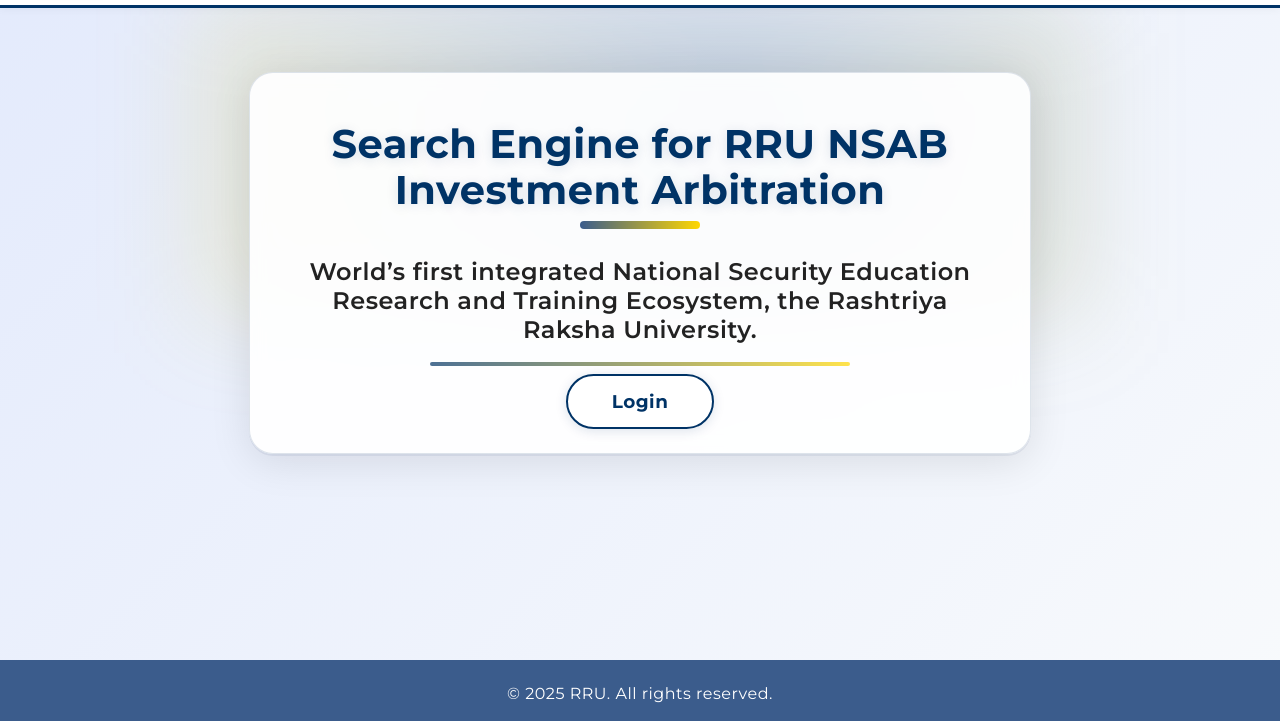
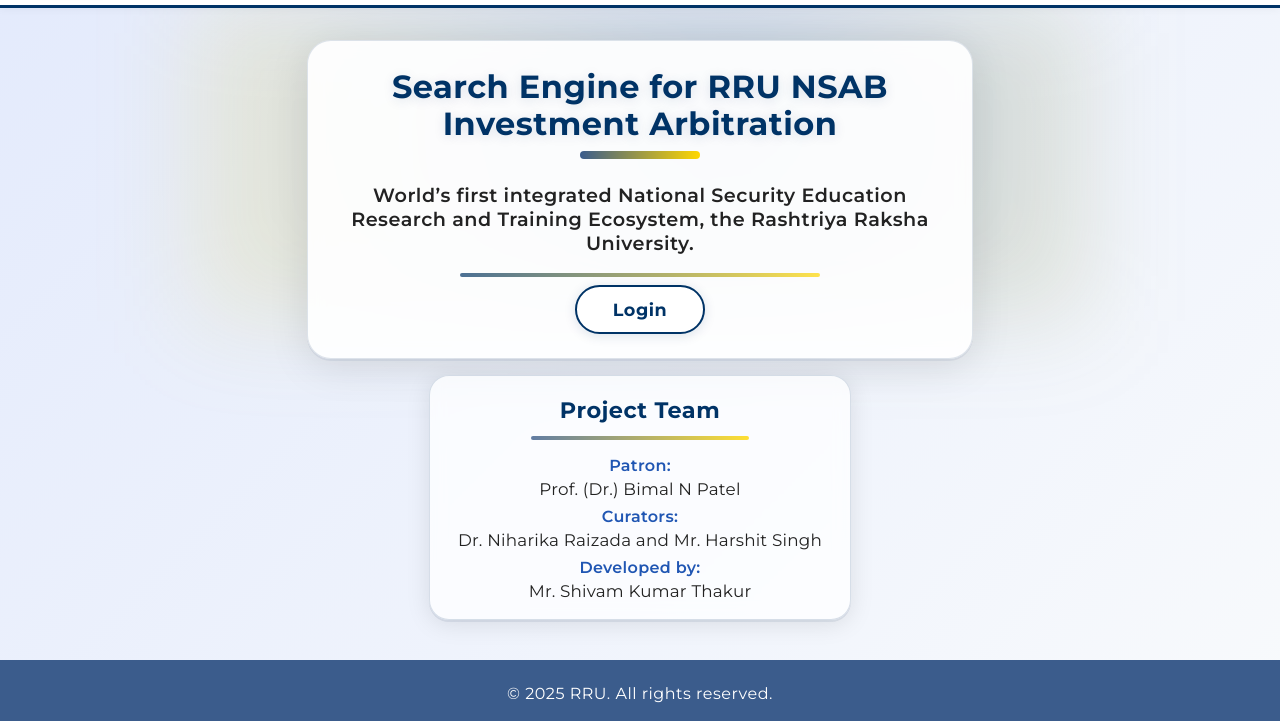
Before and after one commit to thethakurshivam/rru-investment-arbitration, a website: page index.html in a window 1280 px wide. Shown: the part 79-800 px from the top of the page. Drawn offline with Linux system fonts and the light colour scheme.

Commit message:
Add the project team card in home page

```diff
--- a/css/style.css
+++ b/css/style.css
@@ -35,12 +35,12 @@
 .hero-card {
   position: relative;
   z-index: 1;
-  margin: 8vh auto 0 auto;
-  padding: 48px 40px 40px 40px;
-  max-width: 700px;
+  margin: 4vh auto 0 auto;
+  padding: 28px 32px 24px 32px;
+  max-width: 600px;
   background: rgba(255,255,255,0.65);
-  border-radius: 32px;
-  box-shadow: 0 8px 40px rgba(0,0,0,0.13), 0 2px 0 #00336622;
+  border-radius: 24px;
+  box-shadow: 0 6px 32px rgba(0,0,0,0.12), 0 2px 0 #00336622;
   backdrop-filter: blur(8px) saturate(1.2);
   border: 1.5px solid rgba(0,51,102,0.13);
   animation: fadeInUp 1.1s cubic-bezier(.23,1.01,.32,1) 0.1s both;
@@ -160,10 +160,10 @@
 }
 
 .search-heading {
-  font-size: 2.5em;
+  font-size: 2em;
   font-weight: 800;
   color: #003366;
-  margin-bottom: 32px;
+  margin-bottom: 20px;
   letter-spacing: 0.5px;
   text-shadow: 0 2px 12px #00336622;
   background: none;
@@ -202,7 +202,7 @@
 }
 
 .tagline p {
-  font-size: 1.5em;
+  font-size: 1.2em;
   font-weight: 600;
   color: #222;
   text-align: center;
@@ -213,9 +213,8 @@
   -webkit-background-clip: unset;
   -webkit-text-fill-color: unset;
   background-clip: unset;
-  text-fill-color: unset;
   border-radius: 18px;
-  padding: 16px 0 0 0;
+  padding: 12px 0 0 0;
   box-shadow: none;
   position: relative;
 }
@@ -304,9 +303,9 @@
 
 .hero-login-btn {
   display: block;
-  margin: 32px auto 0 auto;
-  padding: 14px 44px;
-  font-size: 1.15em;
+  margin: 20px auto 0 auto;
+  padding: 12px 36px;
+  font-size: 1.1em;
   font-weight: 700;
   color: #003366;
   background: #fff;
@@ -964,6 +963,88 @@
   display: block;
 }
 
+/* Credits card styling */
+.credits-card {
+  position: relative;
+  z-index: 1;
+  margin: 2vh auto 3vh auto;
+  padding: 20px 28px 18px 28px;
+  max-width: 500px;
+  background: rgba(255,255,255,0.75);
+  border-radius: 20px;
+  box-shadow: 0 4px 24px rgba(0,0,0,0.10), 0 2px 0 #00336615;
+  backdrop-filter: blur(8px) saturate(1.2);
+  border: 1.5px solid rgba(0,51,102,0.15);
+  animation: fadeInUp 1.3s cubic-bezier(.23,1.01,.32,1) 0.3s both;
+}
+
+.credits-heading {
+  color: #003366;
+  font-size: 1.4em;
+  font-weight: 700;
+  margin: 0 0 12px 0;
+  text-align: center;
+  letter-spacing: 0.5px;
+}
+
+.credits-gradient-line {
+  width: 60%;
+  height: 4px;
+  border-radius: 3px;
+  margin: 0 auto 16px auto;
+  background: linear-gradient(90deg, #3b5c8c 0%, #ffd700 100%);
+  display: block;
+  opacity: 0.8;
+}
+
+.credits-content {
+  display: flex;
+  flex-direction: column;
+  gap: 8px;
+}
+
+.credits-item {
+  display: flex;
+  flex-direction: column;
+  align-items: center;
+  text-align: center;
+  gap: 4px;
+}
+
+.credits-role {
+  font-size: 1em;
+  font-weight: 600;
+  color: #2056b3;
+  letter-spacing: 0.3px;
+}
+
+.credits-name {
+  font-size: 1.05em;
+  font-weight: 500;
+  color: #222;
+  letter-spacing: 0.2px;
+}
+
+@media (max-width: 600px) {
+  .credits-card {
+    margin: 3vh 16px 5vh 16px;
+    padding: 24px 20px 20px 20px;
+  }
+
+  .credits-heading {
+    font-size: 1.4em;
+  }
+
+  .credits-role {
+    font-size: 1em;
+  }
+
+  .credits-name {
+    font-size: 1.05em;
+  }
+}
+
+
 /* Remove oval gradient border from dashboard-btn and use only rectangular gradient border */
 .dashboard-btn {
   border-radius: 12px !important;
--- a/index.html
+++ b/index.html
@@ -31,6 +31,24 @@
       <a href="login.html" class="hero-login-btn">Login</a>
     </div>
   </div>
+  <div class="credits-card">
+    <h3 class="credits-heading">Project Team</h3>
+    <div class="credits-gradient-line"></div>
+    <div class="credits-content">
+      <div class="credits-item">
+        <span class="credits-role">Patron:</span>
+        <span class="credits-name">Prof. (Dr.) Bimal N Patel</span>
+      </div>
+      <div class="credits-item">
+        <span class="credits-role">Curators:</span>
+        <span class="credits-name">Dr. Niharika Raizada and Mr. Harshit Singh</span>
+      </div>
+      <div class="credits-item">
+        <span class="credits-role">Developed by:</span>
+        <span class="credits-name">Mr. Shivam Kumar Thakur</span>
+      </div>
+    </div>
+  </div>
   <footer class="site-footer">
     © 2025 RRU. All rights reserved.
   </footer>
```
